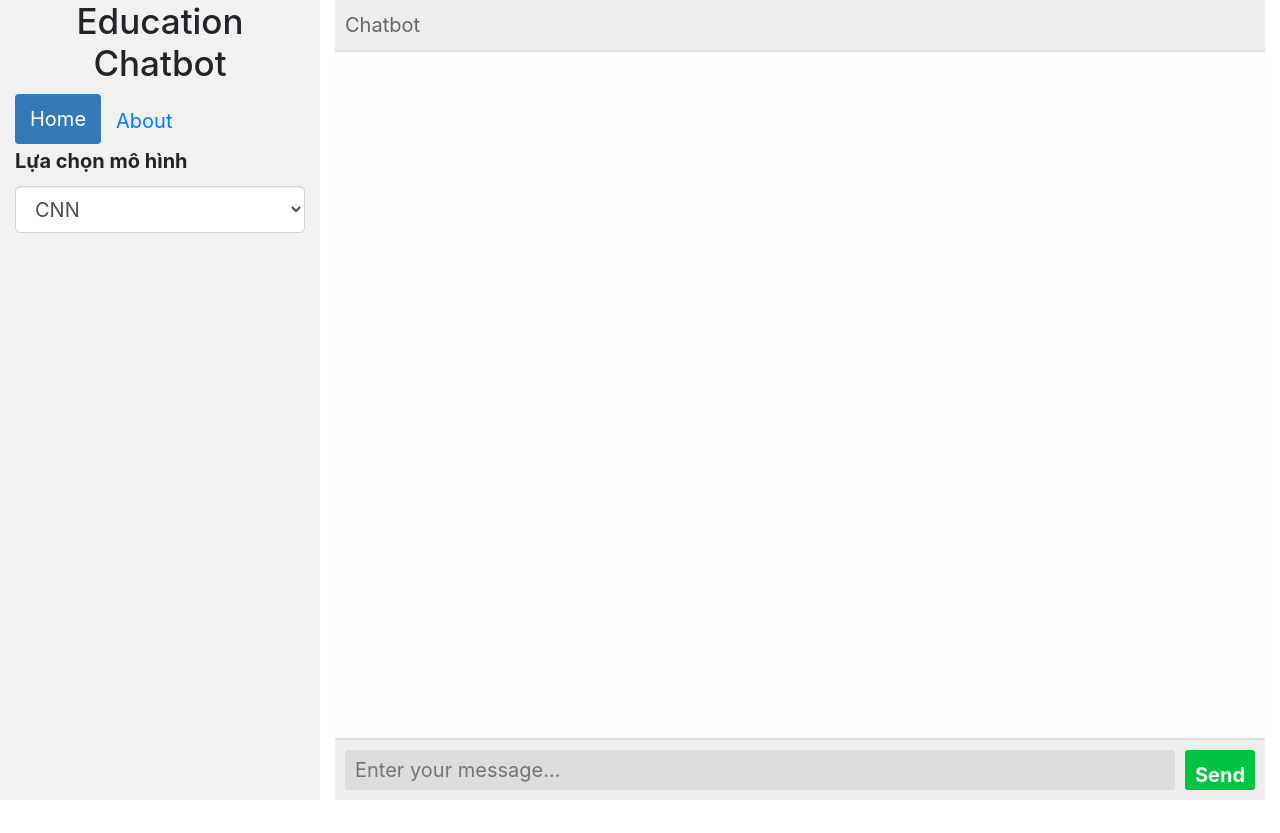
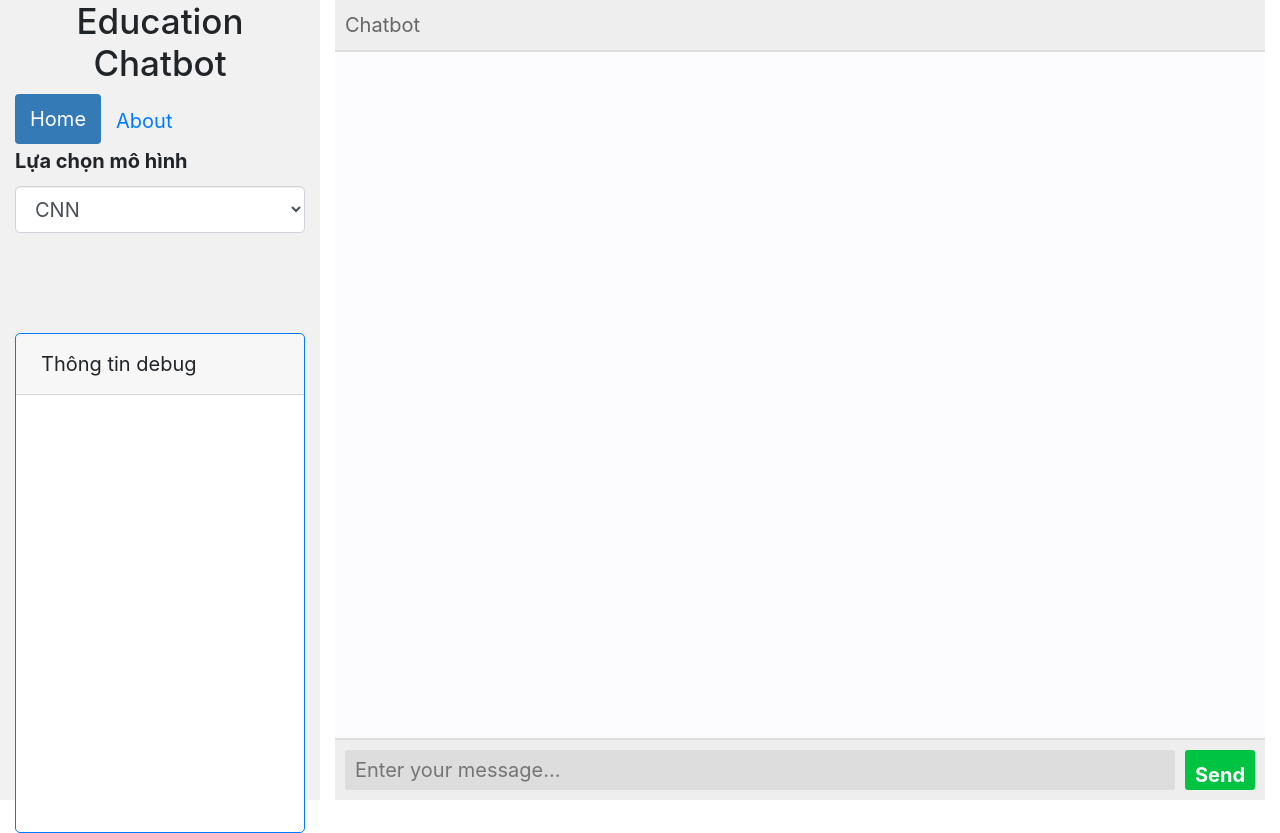
Before and after one commit to thangnvkcn/DemoQ-A, a Flask app: page / in a window 1280 px wide. Before the commit the page ends 800 px from the top, so only its background shows below. Run offline with Flask 2, Linux system fonts and the light colour scheme; parts of the project's set-up code (start-up, migrations or seed data) failed here and were passed over; some libraries are stand-ins or nearby versions.

Commit message:
Add debug message

```diff
--- a/static/css/main.css
+++ b/static/css/main.css
@@ -172,3 +172,7 @@
     max-width: 75%;
     max-height: 100%;
 }
+
+.debug {
+  margin-top: 100px;
+}
--- a/static/js/main.js
+++ b/static/js/main.js
@@ -1,6 +1,7 @@
 const msgerForm = get(".msger-inputarea");
 const msgerInput = get(".msger-input");
 const msgerChat = get(".msger-chat");
+const debug = get(".debug");
 
 // const BOT_MSGS = [
 //   "Hi, how are you?",
@@ -49,7 +50,37 @@
   msgerChat.scrollTop += 500;
 }
 
+function appendDebug(msg ="", intent ="", ner="", model="", response="") {
+  //   Simple solution for small apps
+  const msgHTML = `
+    <div class="card bg-light mb-3" style="max-width: 100%;">
+        <div class="card-header">Thông tin</div>
+        <div class="card-body">
+          <p class="card-text">
+              <strong>Message: </strong>${msg}
+          </p>
+          <p class="card-text">
+              <strong>Model: </strong>${model}
+          </p>
+          <p class="card-text">
+              <strong>Intent: </strong>${intent}
+          </p>
+          <p class="card-text">
+              <strong>NER: </strong>${ner}
+          </p>
+          <p class="card-text">
+              <strong>Response: </strong>${response}
+          </p>
+        </div>
+    </div>
+  `;
+
+  debug.insertAdjacentHTML("beforeend", msgHTML);
+  msgerChat.scrollTop += 500;
+}
+
 function botResponse(text) {
+
   // const r = random(0, BOT_MSGS.length - 1);
 
   var req = new XMLHttpRequest();
@@ -62,9 +93,12 @@
   var resp = JSON.parse(req.response).text_tagged;
   console.log(text);
 
-  const delay = 400;
+
   var model = document.getElementById("select_").value;
   console.log(model);
+
+  const intent = resp.result_17 + " " + resp.result_45;
+  appendDebug(text, intent, resp.result_NER, model, resp);
 
   const msgText = resp.answer !== "" ? resp.answer : "Đây là message của bot.";
   console.log(msgText);
--- a/templates/session.html
+++ b/templates/session.html
@@ -54,6 +54,46 @@
                   <option class="option_" value="lstm">LSTM</option>
                 </select>
             </div>
+            <div class="card border-primary mb-3 debug" style="max-width: 100%; max-height: 500px; overflow: auto; height: 500px">
+                <div class="card-header">Thông tin debug</div>
+{#              <div class="card bg-light mb-3" style="max-width: 80%;">#}
+{#                  <div class="card-header">Thông tin</div>#}
+{#                  <div class="card-body">#}
+    {#                <strong class="card-title">Light card title</strong>#}
+{#                    <p class="card-text">#}
+{#                        <strong>Message: </strong>mình hỏi#}
+{#                    </p>#}
+{#                    <p class="card-text">#}
+{#                        <strong>Intent: </strong>mình hỏi#}
+{#                    </p>#}
+{#                    <p class="card-text">#}
+{#                        <strong>NER: </strong>mình hỏi#}
+{#                    </p>#}
+{#                    <p class="card-text">#}
+{#                        <strong>Response: </strong>mình hỏi#}
+{#                    </p>#}
+{#                  </div>#}
+{#              </div>#}
+{#              <div class="card bg-light mb-3" style="max-width: 80%; ">#}
+{#                  <div class="card-header">Thông tin</div>#}
+{#                  <div class="card-body">#}
+    {#                <strong class="card-title">Light card title</strong>#}
+{#                    <p class="card-text">#}
+{#                        <strong>Message: </strong>mình hỏi#}
+{#                    </p>#}
+{#                    <p class="card-text">#}
+{#                        <strong>Intent</strong>mình hỏi#}
+{#                    </p>#}
+{#                    <p class="card-text">#}
+{#                        <strong>NER</strong>mình hỏi#}
+{#                    </p>#}
+{#                    <p class="card-text">#}
+{#                        <strong>Response</strong>mình hỏi#}
+{#                    </p>#}
+{#                  </div>#}
+{#              </div>#}
+            </div>
+
         </div>
 
         <div class="col-sm-9">
```
